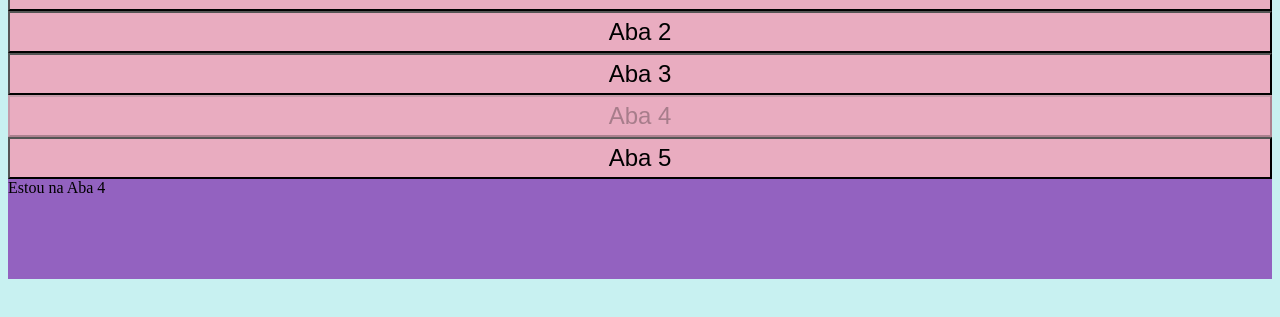
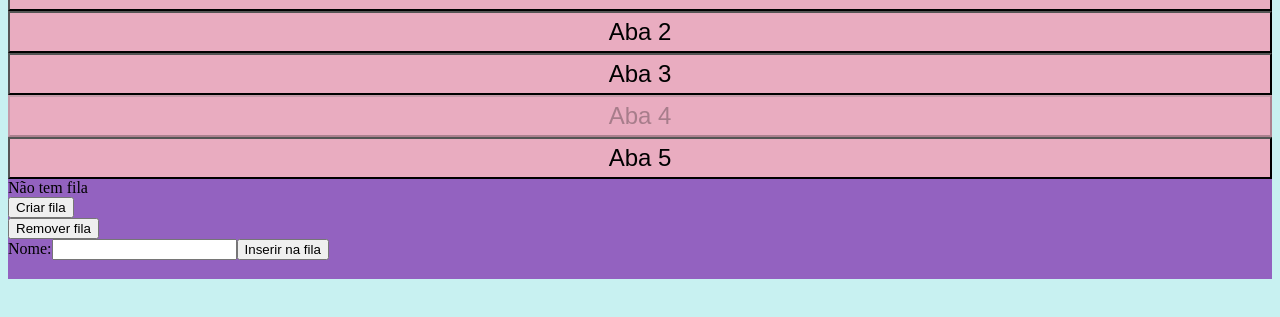
Before and after one commit to lyndossantos/g243g1t, a plain HTML site: page index.html in a window 1280 px wide. Both pictures are taken after a click on the button "Aba 4". Shown: the part 139-456 px from the top of the page. Drawn offline with Linux system fonts and the light colour scheme.

Commit message:
Add files via upload

```diff
--- a/index.html
+++ b/index.html
@@ -6,6 +6,7 @@
     <title>Polar</title>
     <script src="./script/script.js"></script>
     <link rel="stylesheet" href="./estilo/base.css">
+    <script src="./script/estruturas.js"></script>
 </head>
 <body>
     <header class="barra">
@@ -43,7 +44,16 @@
             <button onclick="ligar_alarme()">Ligar Alarme</button>
 
         </div>
-        <div id="a4" class="aba4">Estou na Aba 4</div>
+        <div id="a4" class="aba4">
+            <div class="minha_fila"><span id="fila">Não tem fila</span></div>
+            <div class="operacoes_fila">
+                <button onclick="criarFila()">Criar fila</button><br>
+                <button onclick="removerFila()">Remover fila</button><br>
+                <div class="adicionar_fila">
+                    Nome:<input type="text" id="nome"><button onclick="inserirElementoFila()">Inserir na fila</button>
+                </div>
+            </div>
+        </div>
         <div id="a5" class="aba5">Estou na Aba 5</div>
        </div>
 
--- /dev/null
+++ b/script/estruturas.js
@@ -0,0 +1,29 @@
+let fila_unica = null;
+
+function criarFila(){
+    fila_unica = [];
+    document.getElementById("fila").innerHTML = "Fila vazia.";
+}
+function removerElementoFila(){
+
+}
+function inserirElementoFila(){
+    let nome = document.getElementById("nome").value;
+    if(fila_unica != null){
+        fila_unica.push(nome);
+    }
+
+    let saida = "";
+    for(let i=0; i < fila_unica.length - 1; i++){
+        saida += fila_unica[i] + "<- ";
+    }
+    saida += fila_unica[fila_unica.length - 1]
+    document.getElementById("fila").innerHTML = saida;
+}
+function verPrimeiroFila(){
+
+}
+function removerFila(){
+    fila_unica = null;
+    document.getElementById("fila").innerHTML = "Não existe fila. Clique em criar.";
+}
--- a/script/script.js
+++ b/script/script.js
@@ -75,13 +75,13 @@ function iniciarContagem(){
 
 let hd = 0;
 let md = 0;
-let sm = 0;
+let sd = 0;
 let alarme = null;
 function pegar_hora(){
    let d = new Date();
    hd = d.getHours();
    md = d.getMinutes();
-   sm = d.getSeconds();
+   sd = d.getSeconds();
 }
 function ativar_alarme (){
    let d = new Date();
```
